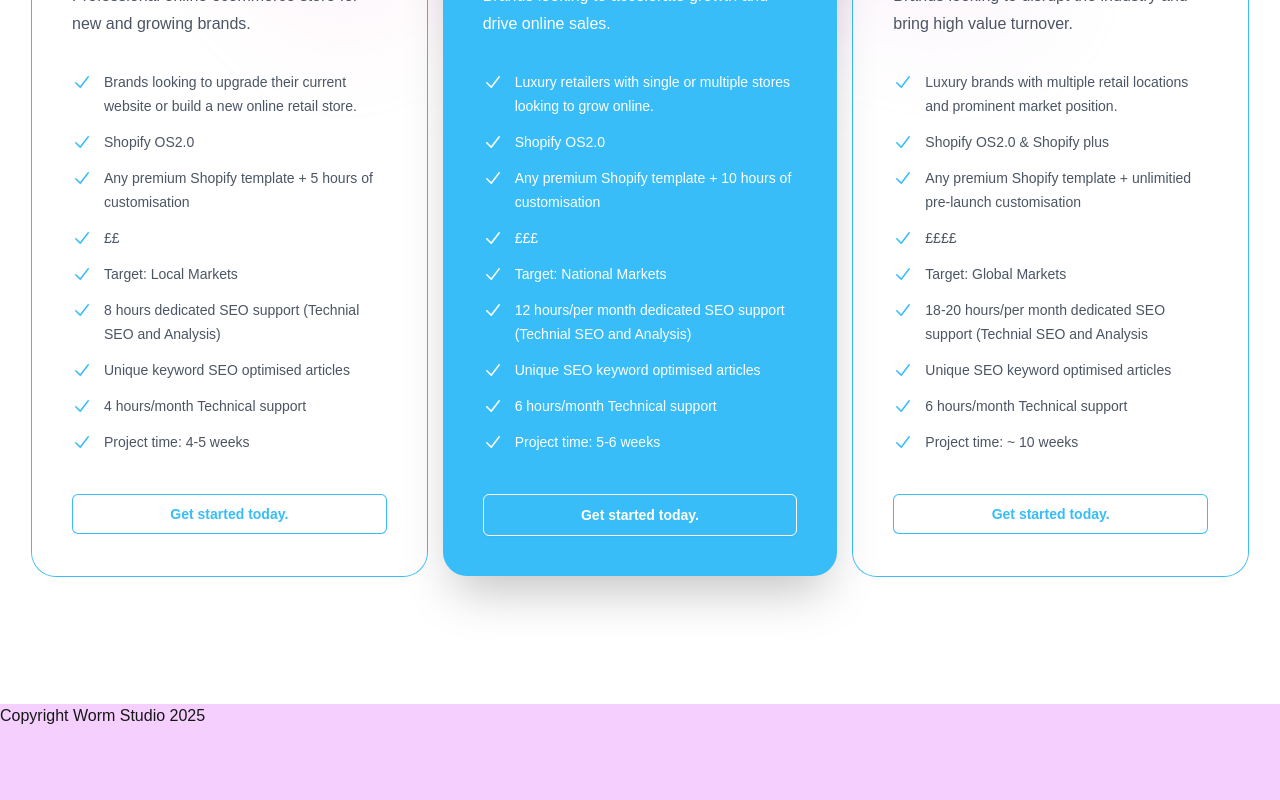
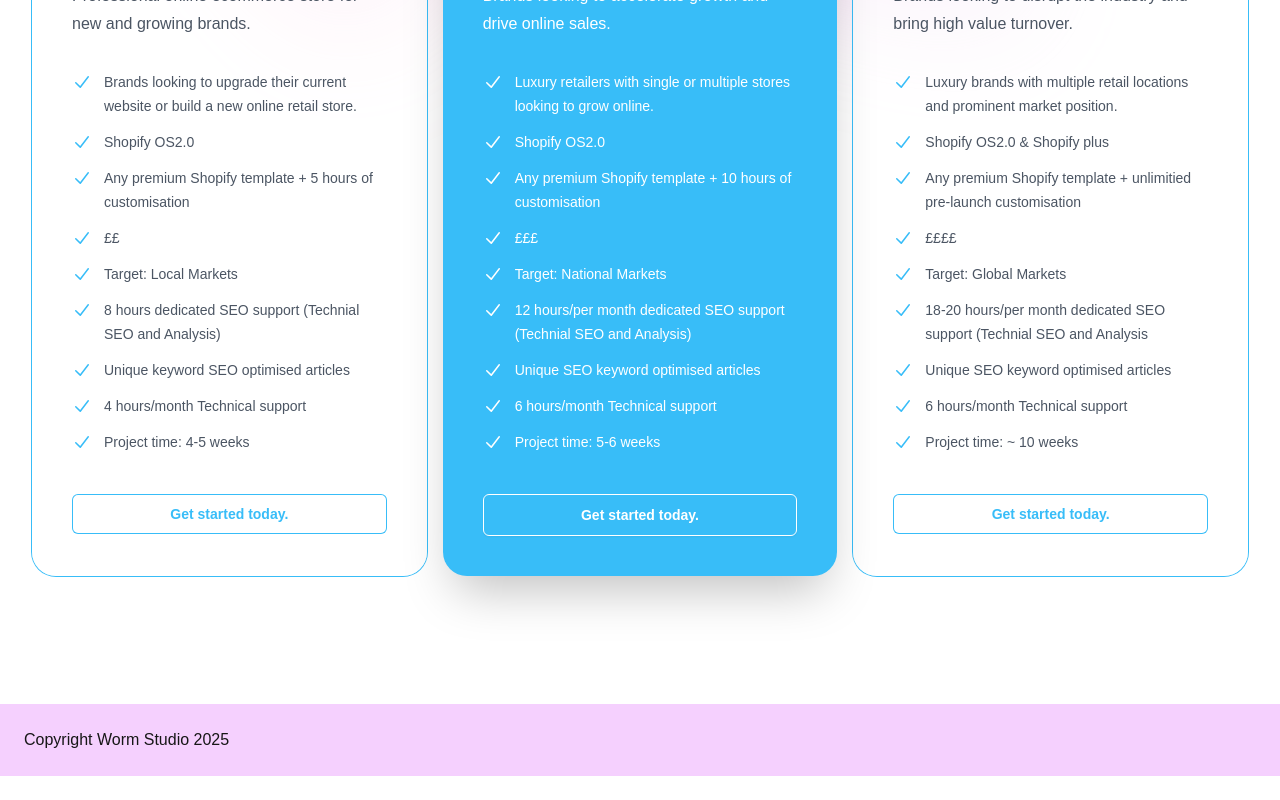
Before and after one commit to danielglazebrook/slither-workshop, a Next.js app: page / in a window 1280 px wide. Shown: the part 2431-3231 px from the top of the page. After the commit the page ends 3207 px from the top, so only its background shows below. Built offline with nearby package versions, Linux system fonts and the light colour scheme.

Commit message:
footer copyright styling

```diff
--- a/app/page.js
+++ b/app/page.js
@@ -628,7 +628,7 @@ export default function Home() {
         </div>
       </div> */}
 
-      <footer className="bg-fuchsia-200 h-24">
+      <footer className="bg-fuchsia-200 p-6">
         <p>Copyright Worm Studio 2025</p>
       </footer>
 
```
